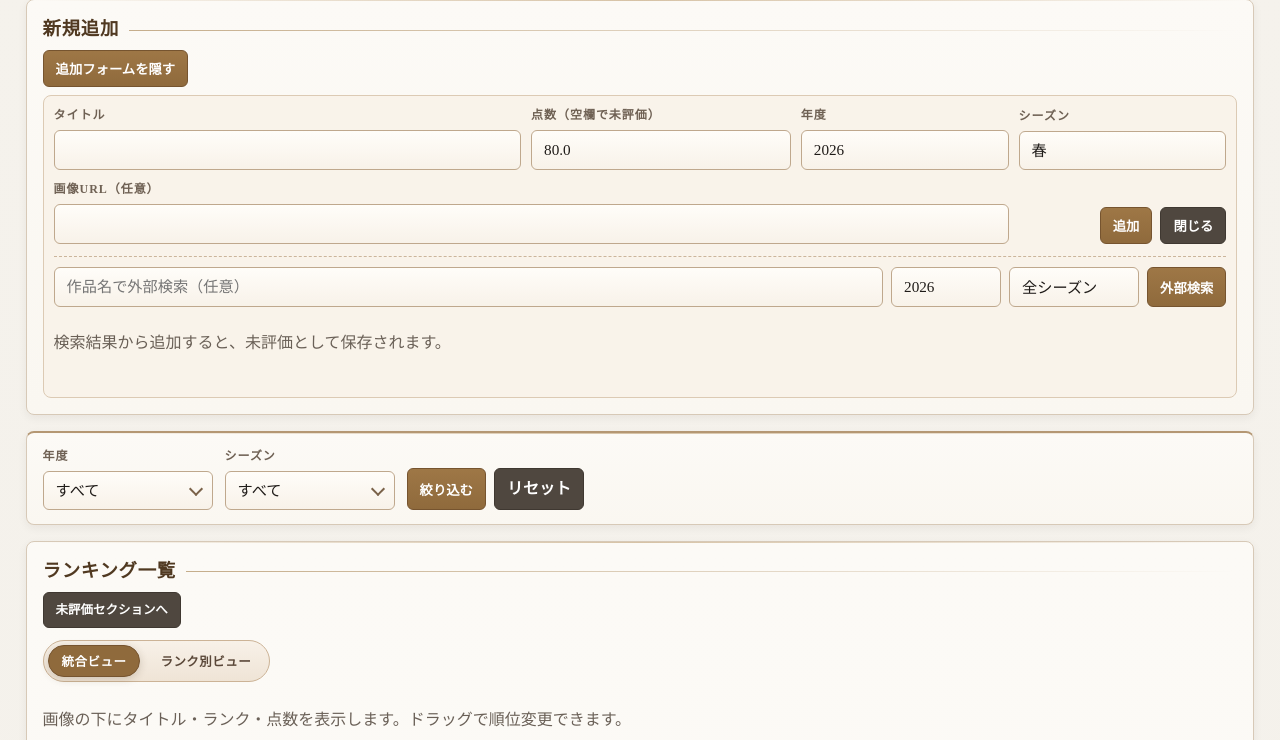
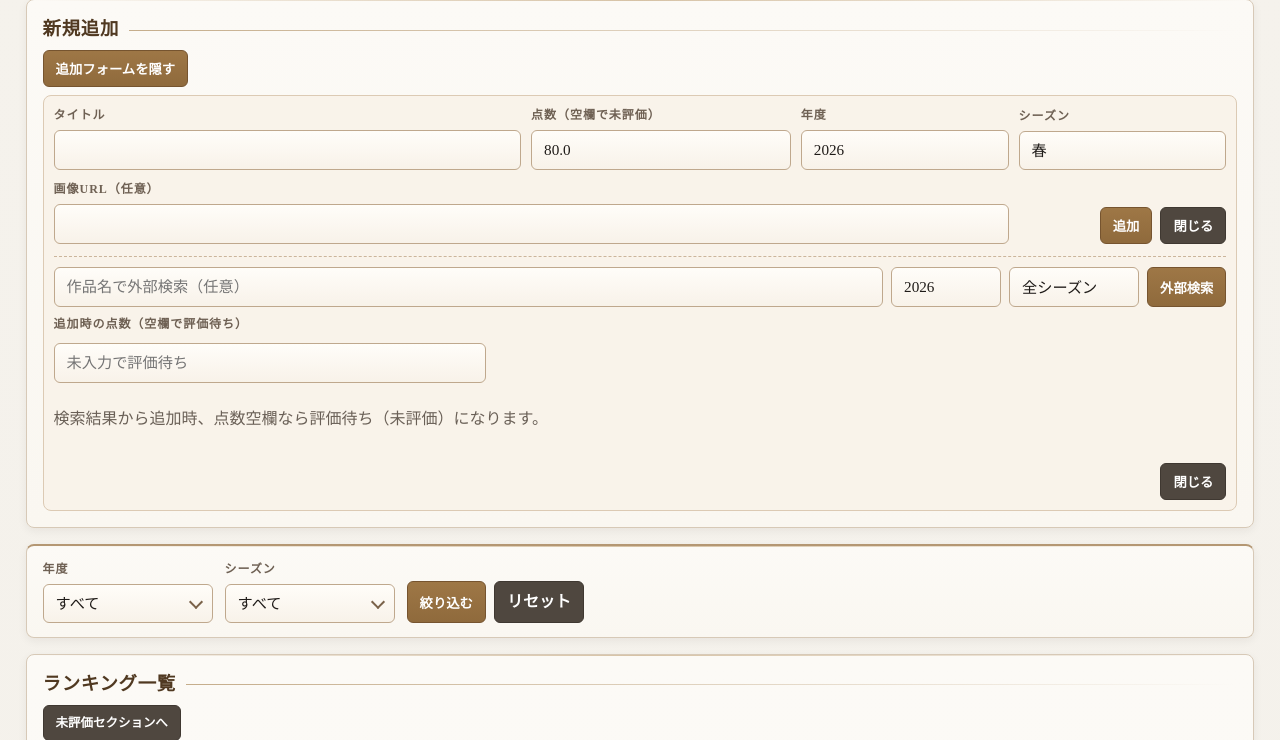
Before and after one commit to seita-uchida/anime_ranking, a Django app: page / in a window 1280 px wide, after a click on "追加フォームを表示". Shown: the part 94-834 px from the top of the page. Run offline with Django 5.2, Linux system fonts and the light colour scheme; a user stored in the database is signed in; data comes from the database, SQL or seed files in the repository; both versions use the stored data as it was after the commit.

Commit message:
外部検索機能に点数入力フィールドを追加し、評価待ちの処理を実装。スタイルを調整し、検索結果の操作ボタンを改善。

```diff
--- a/anime/templates/anime/anime_list.html
+++ b/anime/templates/anime/anime_list.html
@@ -70,12 +70,27 @@
                     </select>
                     <button type="submit" class="btn" id="external-search-submit">外部検索</button>
                 </form>
-                <p class="muted">検索結果から追加すると、未評価として保存されます。</p>
+                <div class="external-score-row">
+                    <label for="external-search-score" class="filter-label">追加時の点数（空欄で評価待ち）</label>
+                    <div class="external-score-controls">
+                        <input
+                            id="external-search-score"
+                            class="filter-input external-score-input"
+                            type="number"
+                            min="0"
+                            max="100"
+                            step="0.1"
+                            placeholder="未入力で評価待ち"
+                        >
+                    </div>
+                </div>
+                <p class="muted">検索結果から追加時、点数空欄なら評価待ち（未評価）になります。</p>
                 <p class="edit-error" id="external-search-error" hidden></p>
                 <div class="infinite-status" id="external-search-status" hidden>検索中...</div>
                 <div class="external-search-results" id="external-search-results"></div>
-                <div>
+                <div class="external-search-actions">
                     <button type="button" class="btn btn-secondary" id="external-search-more" hidden>もっと見る</button>
+                    <button type="button" class="btn btn-secondary" id="external-search-hide">閉じる</button>
                 </div>
             </div>
         </div>
@@ -992,6 +1007,7 @@
 
     async function addExternalAnime(index, button) {
         const error = document.getElementById("external-search-error");
+        const scoreInput = document.getElementById("external-search-score");
         const item = externalSearchState.items[index];
         if (!item) {
             return;
@@ -1013,6 +1029,7 @@
                     image_url: item.image_url || "",
                     year: item.year,
                     season: item.season,
+                    score: scoreInput ? scoreInput.value.trim() : "",
                 }),
             });
             const data = await response.json();
@@ -1029,11 +1046,22 @@
             }
 
             attachCardEvents(card);
-            const unscoredGrid = document.getElementById("unscored-grid");
-            if (unscoredGrid) {
-                unscoredGrid.prepend(card);
+            const zone = anime.score ? "ranked" : "unscored";
+            if (zone === "ranked") {
+                const rankedGrid = document.getElementById("ranked-grid");
+                if (isRankSplitMode) {
+                    placeCardInRankBucket(card);
+                } else if (rankedGrid) {
+                    rankedGrid.prepend(card);
+                }
+            } else {
+                const unscoredGrid = document.getElementById("unscored-grid");
+                if (unscoredGrid) {
+                    unscoredGrid.prepend(card);
+                }
             }
             updateEmptyMessages();
+            refreshRankIndices();
 
             button.textContent = "追加済み";
         } catch (err) {
@@ -1078,12 +1106,31 @@
         const form = document.getElementById("external-search-form");
         const queryInput = document.getElementById("external-search-query");
         const results = document.getElementById("external-search-results");
+        const error = document.getElementById("external-search-error");
+        const status = document.getElementById("external-search-status");
         const yearInput = document.getElementById("external-search-year");
         const seasonInput = document.getElementById("external-search-season");
         const moreBtn = document.getElementById("external-search-more");
-        if (!form || !queryInput || !results || !seasonInput || !yearInput || !moreBtn) {
+        const hideBtn = document.getElementById("external-search-hide");
+        if (!form || !queryInput || !results || !error || !status || !seasonInput || !yearInput || !moreBtn || !hideBtn) {
             return;
         }
+
+        const resetExternalSearch = () => {
+            externalSearchState.items = [];
+            externalSearchState.query = "";
+            externalSearchState.season = "";
+            externalSearchState.year = "";
+            externalSearchState.nextPage = null;
+            externalSearchState.hasNext = false;
+
+            results.innerHTML = "";
+            error.hidden = true;
+            error.textContent = "";
+            status.hidden = true;
+            status.textContent = "検索中...";
+            moreBtn.hidden = true;
+        };
 
         form.addEventListener("submit", (event) => {
             event.preventDefault();
@@ -1121,6 +1168,10 @@
             });
         });
 
+        hideBtn.addEventListener("click", () => {
+            resetExternalSearch();
+        });
+
         results.addEventListener("click", (event) => {
             const button = event.target.closest(".js-external-add");
             if (!button) {
--- a/anime/templates/base.html
+++ b/anime/templates/base.html
@@ -153,6 +153,33 @@
             display: grid;
             grid-template-columns: repeat(auto-fill, minmax(220px, 1fr));
             gap: 8px;
+        }
+
+        .external-search-actions {
+            display: flex;
+            gap: 8px;
+            flex-wrap: wrap;
+        }
+
+        #external-search-hide {
+            margin-left: auto;
+        }
+
+        .external-score-row {
+            display: grid;
+            gap: 4px;
+            max-width: 440px;
+        }
+
+        .external-score-controls {
+            display: grid;
+            grid-template-columns: minmax(0, 1fr) auto;
+            gap: 8px;
+            align-items: center;
+        }
+
+        .external-score-input {
+            min-width: 0;
         }
 
         .external-item {
--- a/anime/views.py
+++ b/anime/views.py
@@ -308,6 +308,7 @@ def anime_external_add(request):
 	title = str(payload.get("title", "")).strip()
 	image_url = str(payload.get("image_url", "")).strip()
 	season = str(payload.get("season", "")).strip()
+	score_raw = payload.get("score")
 
 	if not title:
 		return JsonResponse({"ok": False, "error": "タイトルは必須です。"}, status=400)
@@ -323,6 +324,19 @@ def anime_external_add(request):
 	if season not in valid_seasons:
 		return JsonResponse({"ok": False, "error": "シーズンが不正です。"}, status=400)
 
+	parsed_score = None
+	if score_raw not in (None, ""):
+		try:
+			parsed_score = Decimal(str(score_raw))
+		except (InvalidOperation, ValueError):
+			return JsonResponse({"ok": False, "error": "点数は数値で入力してください。"}, status=400)
+
+		if parsed_score < Decimal("0.0") or parsed_score > Decimal("100.0"):
+			return JsonResponse({"ok": False, "error": "点数は0.0〜100.0で入力してください。"}, status=400)
+		if parsed_score.as_tuple().exponent < -1:
+			return JsonResponse({"ok": False, "error": "点数は0.1刻みで入力してください。"}, status=400)
+		parsed_score = parsed_score.quantize(Decimal("0.1"))
+
 	if Anime.objects.filter(title=title, year=year, season=season).exists():
 		return JsonResponse({"ok": False, "error": "同じタイトル・年度・シーズンの作品が既に存在します。"}, status=409)
 
@@ -331,7 +345,7 @@ def anime_external_add(request):
 		image_url=image_url,
 		year=year,
 		season=season,
-		score=None,
+		score=parsed_score,
 	)
 
 	return JsonResponse({"ok": True, "anime": _serialize_anime(anime)})
```
Also changed, not shown: db.sqlite3.
